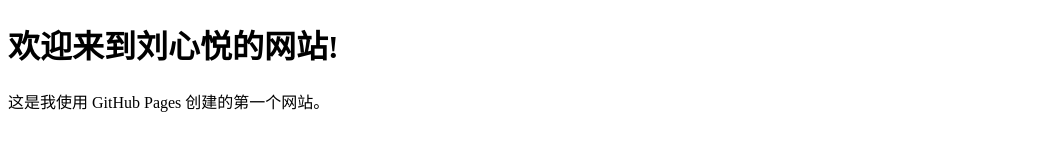
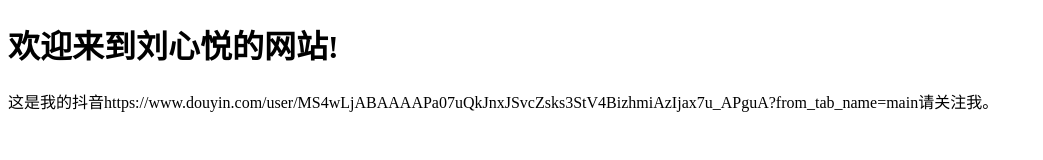
Before and after one commit to xiaoxiao-sys/xiaoliu999.github.io, a plain HTML site: page index.html in a window 1280 px wide. Shown: the whole page, without its empty margins (0-1043 px from the left). Drawn offline with Linux system fonts and the light colour scheme.

Commit message:
Update index.html

```diff
--- a/index.html
+++ b/index.html
@@ -7,6 +7,6 @@
 </head>
 <body>
     <h1>欢迎来到刘心悦的网站!</h1>
-    <p>这是我使用 GitHub Pages 创建的第一个网站。</p>
+    <p>这是我的抖音https://www.douyin.com/user/MS4wLjABAAAAPa07uQkJnxJSvcZsks3StV4BizhmiAzIjax7u_APguA?from_tab_name=main请关注我。</p>
 </body>
 </html>
```
